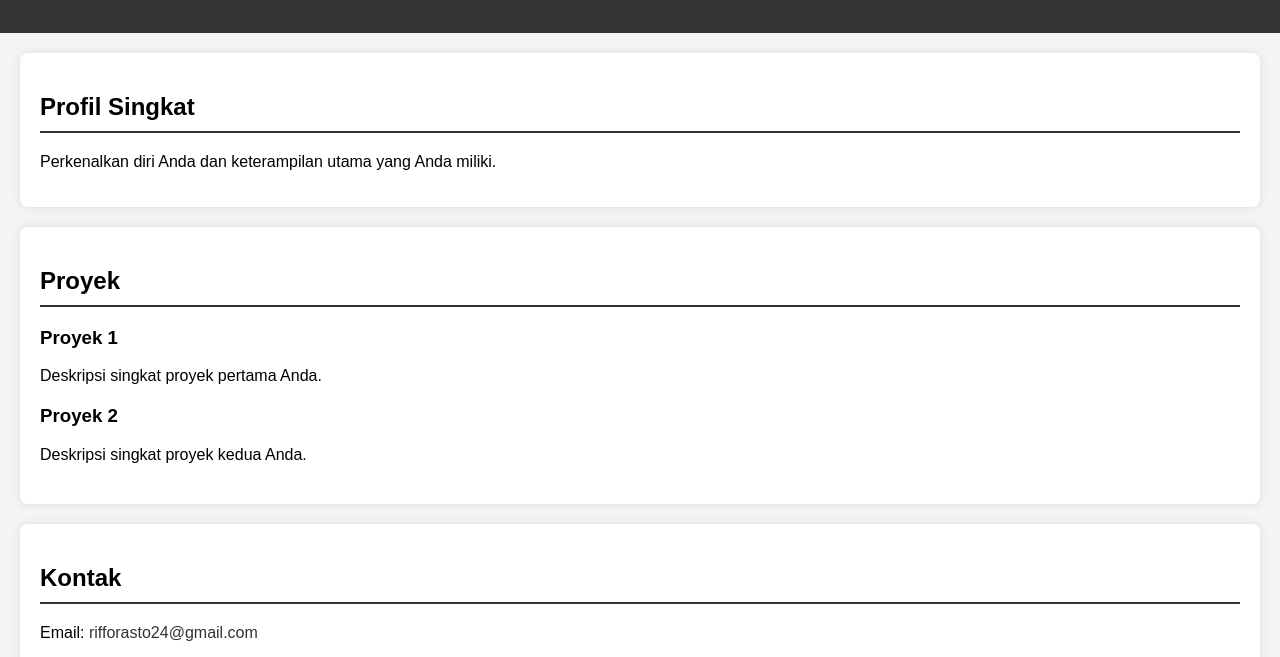
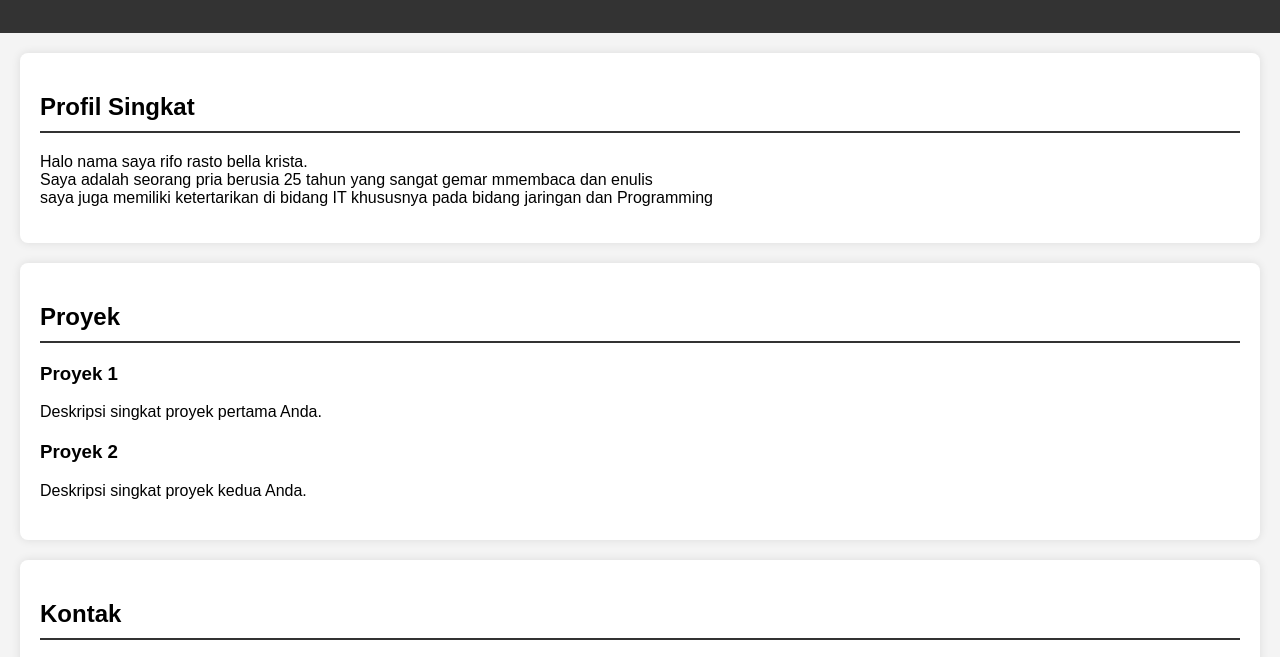
Before and after one commit to riffo-rasto/riffo-rasto.github.io, a plain HTML site: page index.html in a window 1280 px wide. Shown: the part 121-778 px from the top of the page. Drawn offline with Linux system fonts and the light colour scheme.

Commit message:
merubah profil

```diff
--- a/index.html
+++ b/index.html
@@ -15,7 +15,9 @@
 
     <section id="about">
         <h2>Profil Singkat</h2>
-        <p>Perkenalkan diri Anda dan keterampilan utama yang Anda miliki.</p>
+        <p>Halo nama saya rifo rasto bella krista.<br>
+            Saya adalah seorang pria berusia 25 tahun yang sangat gemar mmembaca dan enulis<br>
+            saya juga memiliki ketertarikan di bidang IT khususnya pada bidang jaringan dan Programming<p>
     </section>
 
     <section id="projects">
```
